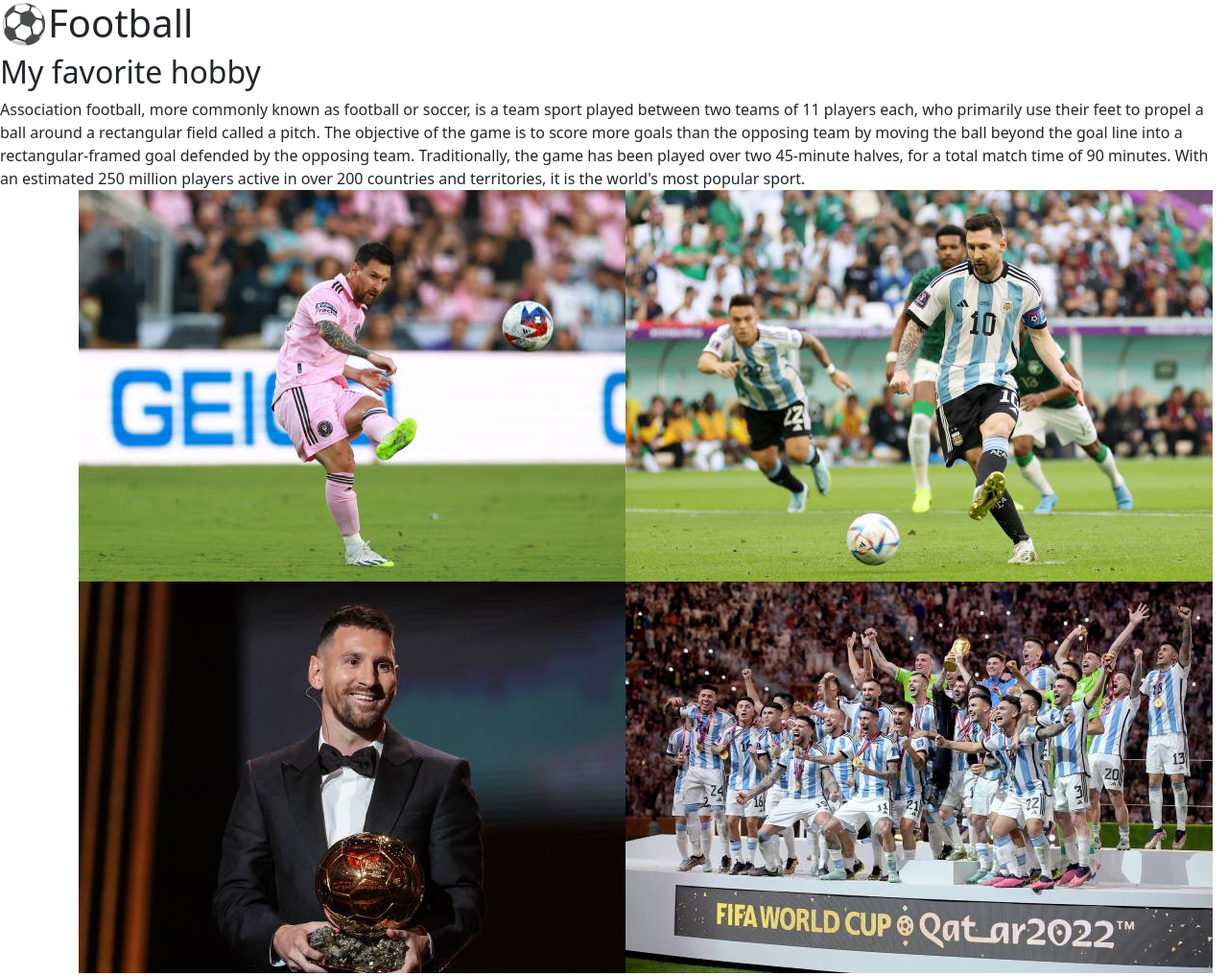
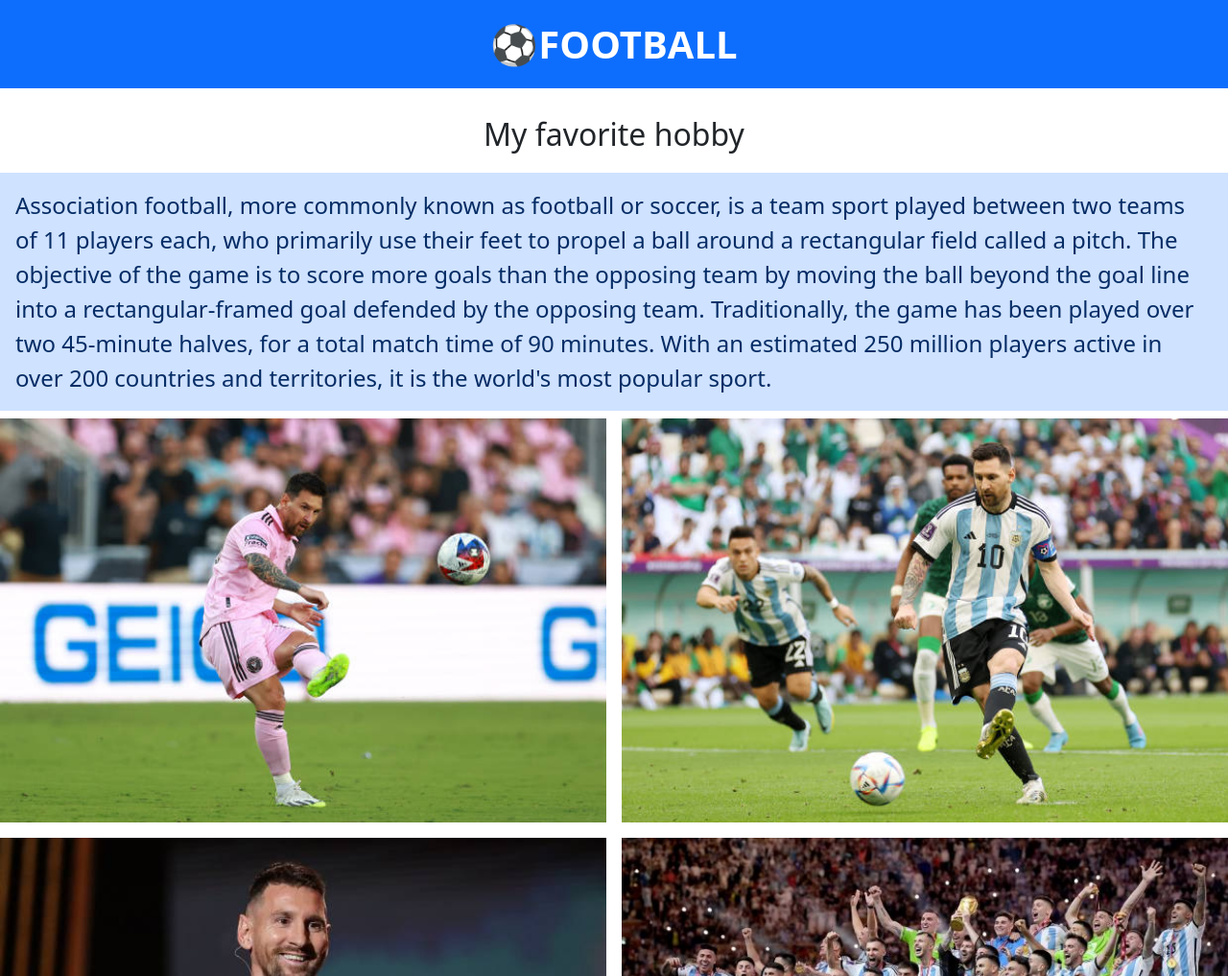
Before and after one commit to CsillaCsejtei/week3-challenge, a plain HTML site: page index.html in a window 1280 px wide. Shown: the top 1017 px of the page at 96% size. Drawn offline with nearby package versions, Linux system fonts and the light colour scheme.

Commit message:
Used bootstrap utilities

```diff
--- a/index.html
+++ b/index.html
@@ -7,16 +7,17 @@
       href="https://cdn.jsdelivr.net/npm/bootstrap@5.3.7/dist/css/bootstrap.min.css"
       rel="stylesheet"
     />
-    <link rel="stylesheet" href="./styles.css"/>
+    <link rel="stylesheet" href="./styles.css" />
     <title>FOOTBALL</title>
   </head>
   <body>
     <header>
-      <h1>⚽Football</h1>
-      <h2>My favorite hobby</h2>
+      <div class="fs-1 p-3 mb-2 bg-primary text-white text-uppercase text-center fw-bold">⚽Football</div>
+      <div class="fs-2 p-3 text-center">My favorite hobby</div>
     </header>
     <main>
       <article>
+        <div class="fs-4 lh-base p-3 mb-2 bg-primary-subtle text-primary-emphasis">
           Association football, more commonly known as football or soccer, is a
           team sport played between two teams of 11 players each, who primarily
           use their feet to propel a ball around a rectangular field called a
@@ -24,16 +25,18 @@
           opposing team by moving the ball beyond the goal line into a
           rectangular-framed goal defended by the opposing team. Traditionally,
           the game has been played over two 45-minute halves, for a total match
-        time of 90 minutes. With an estimated 250 million players active in over
-        200 countries and territories, it is the world's most popular sport.
+          time of 90 minutes. With an estimated 250 million players active in
+          over 200 countries and territories, it is the world's most popular
+          sport.
+        </div>
       </article>
       <section>
-        <div class="container text-center">
-          <div class="row row-cols-2">
-            <div class="col"><img src="./pictures/messi1.jpg" /></div>
-            <div class="col"><img src="./pictures/messi2.jpg" /></div>
-            <div class="col"><img src="./pictures/messi3.jpg" /></div>
-            <div class="col"><img src="./pictures/messi4.jpg" /></div>
+        <div class=" text-center">
+          <div class="row row-cols-2 g-3">
+            <div class="col"><img src="./pictures/messi1.jpg" class="w-100" /></div>
+            <div class="col"><img src="./pictures/messi2.jpg" class="w-100"/></div>
+            <div class="col"><img src="./pictures/messi3.jpg" class="w-100"/></div>
+            <div class="col"><img src="./pictures/messi4.jpg" class="w-100"/></div>
           </div>
         </div>
       </section>
```
Lines whose indentation alone changed are shown as unchanged.
